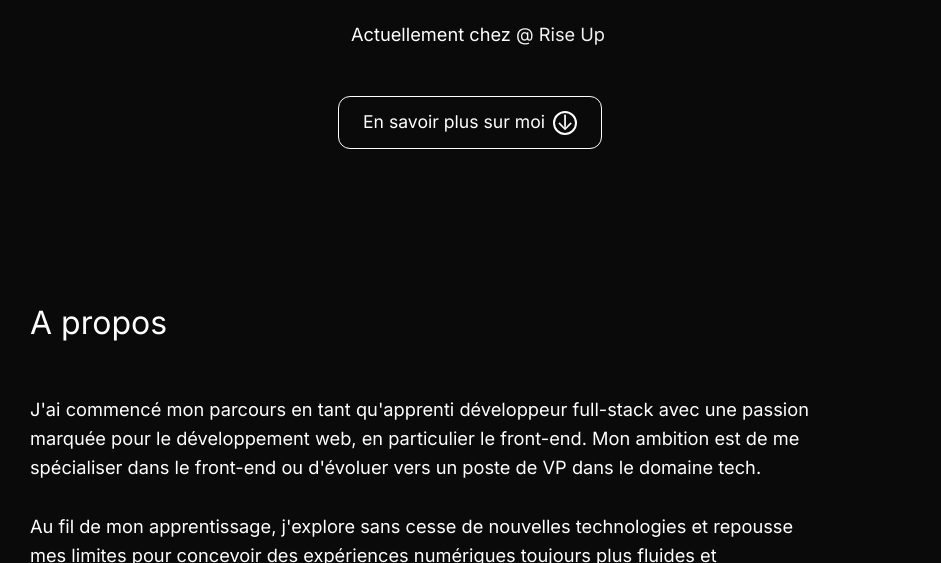
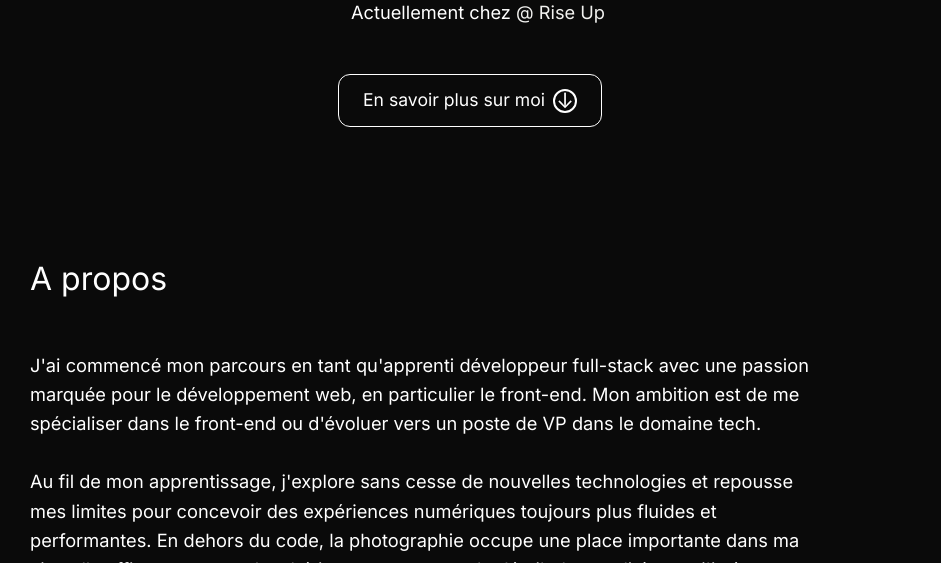
Before and after one commit to Lmotap/portfolio-sup-de-web, a website: page index.html in a window 1280 px wide. Shown: the part 537-1100 px from the top of the page, without its empty margins (170-1111 px from the left). Drawn offline with nearby package versions, Linux system fonts and the light colour scheme.

Commit message:
feat : wip

```diff
--- a/assets/style/layout.css
+++ b/assets/style/layout.css
@@ -33,8 +33,6 @@ text-align: center;
 justify-content: center;
 gap: 2rem;
 margin-bottom: 5rem;
-min-height: 2OOpx;
-contain: layout style paint;
 }
 
 .container-avatar {
--- a/assets/style/style.css
+++ b/assets/style/style.css
@@ -74,8 +74,8 @@ transform: translateY(-3px);
 }
 
 .avatar {
-width: 8rem;
-height: 8rem;
+width: 160px;
+height: 160px;
 border-radius: 50%;
 object-fit: cover;
 border: 1px solid rgba(255, 255, 255, 0.1);
--- a/index.html
+++ b/index.html
@@ -45,16 +45,6 @@
               href="./assets/img/avatar.webp"
               fetchpriority="high"
               type="image/webp">
-
-              <style>
-                .hero {
-                    min-height: 300px;
-                    contain: layout style paint;
-                }
-                .title-hero, .hook-sentence {
-                    contain: layout style;
-                }
-            </style>
 
 
     </head>
```
